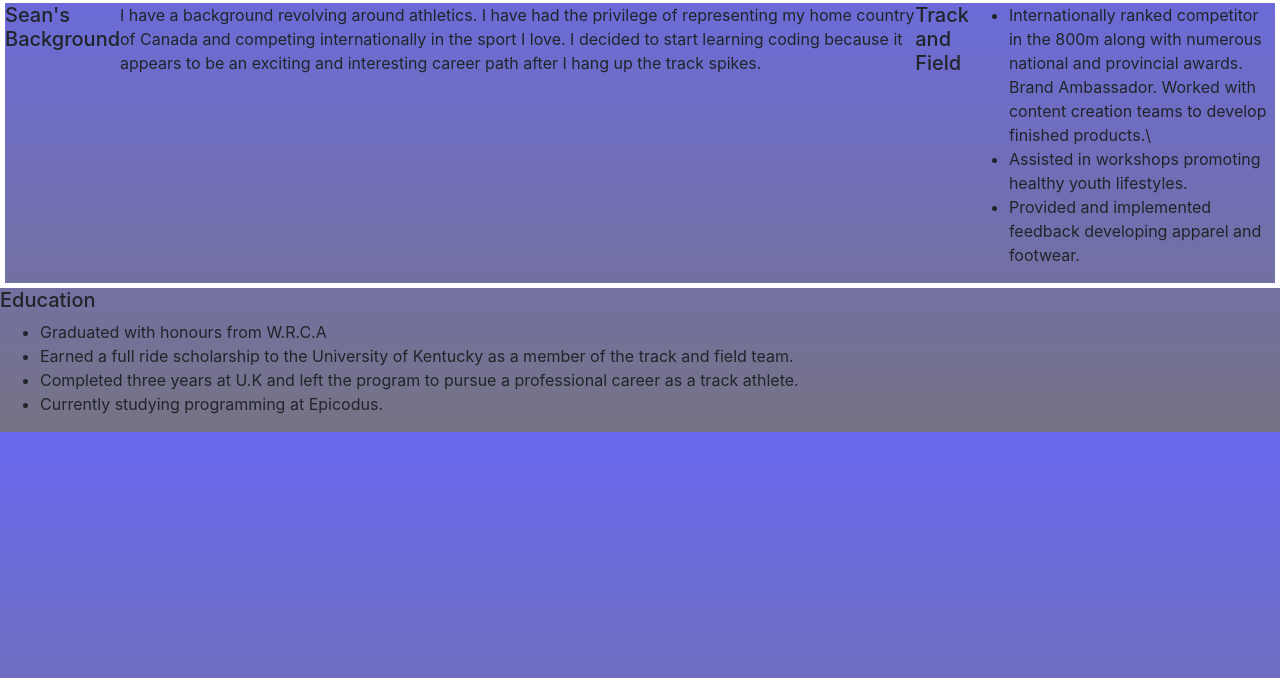
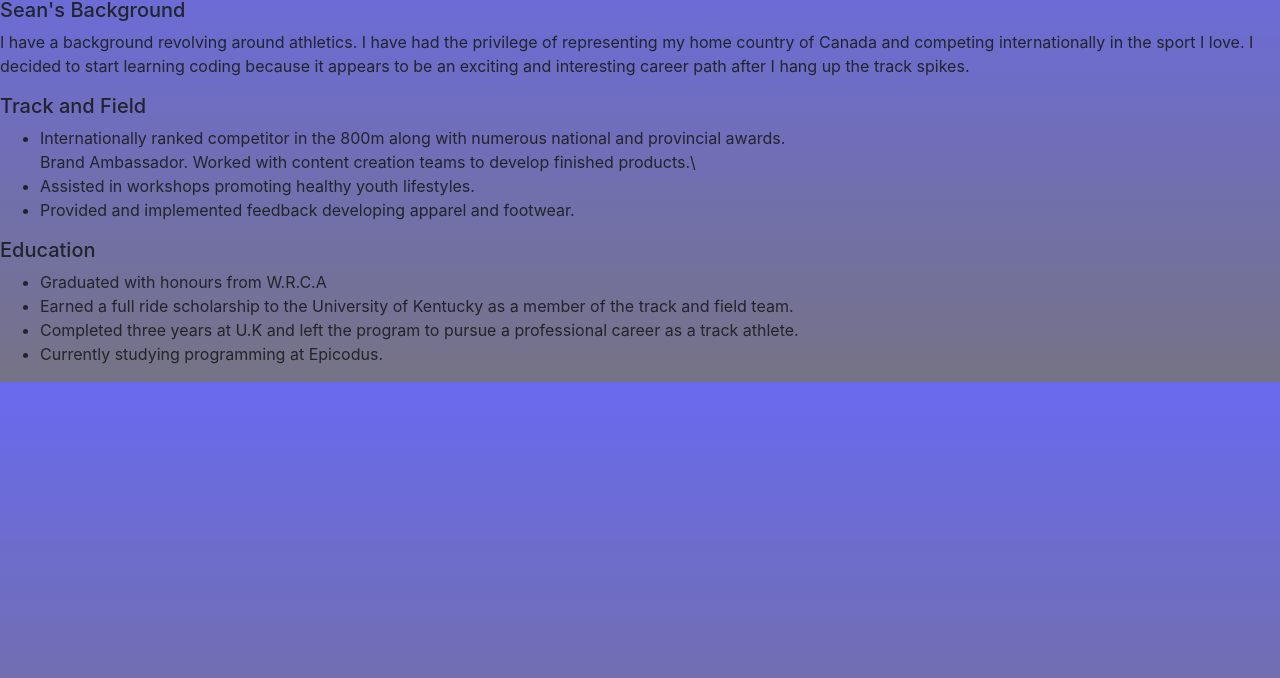
Before and after one commit to CanadianRunner/Portfolio-Project, a plain HTML site: page index.html in a window 1280 px wide. Shown: the part 122-800 px from the top of the page. Drawn offline with Linux system fonts and the light colour scheme.

```diff
--- a/css/styles.css
+++ b/css/styles.css
@@ -13,7 +13,7 @@ body {
   width: 130px;
 }
 
-.columns {
+/*.columns {
   display: flex;
   border: 5px solid white;
   margin: auto;
```
